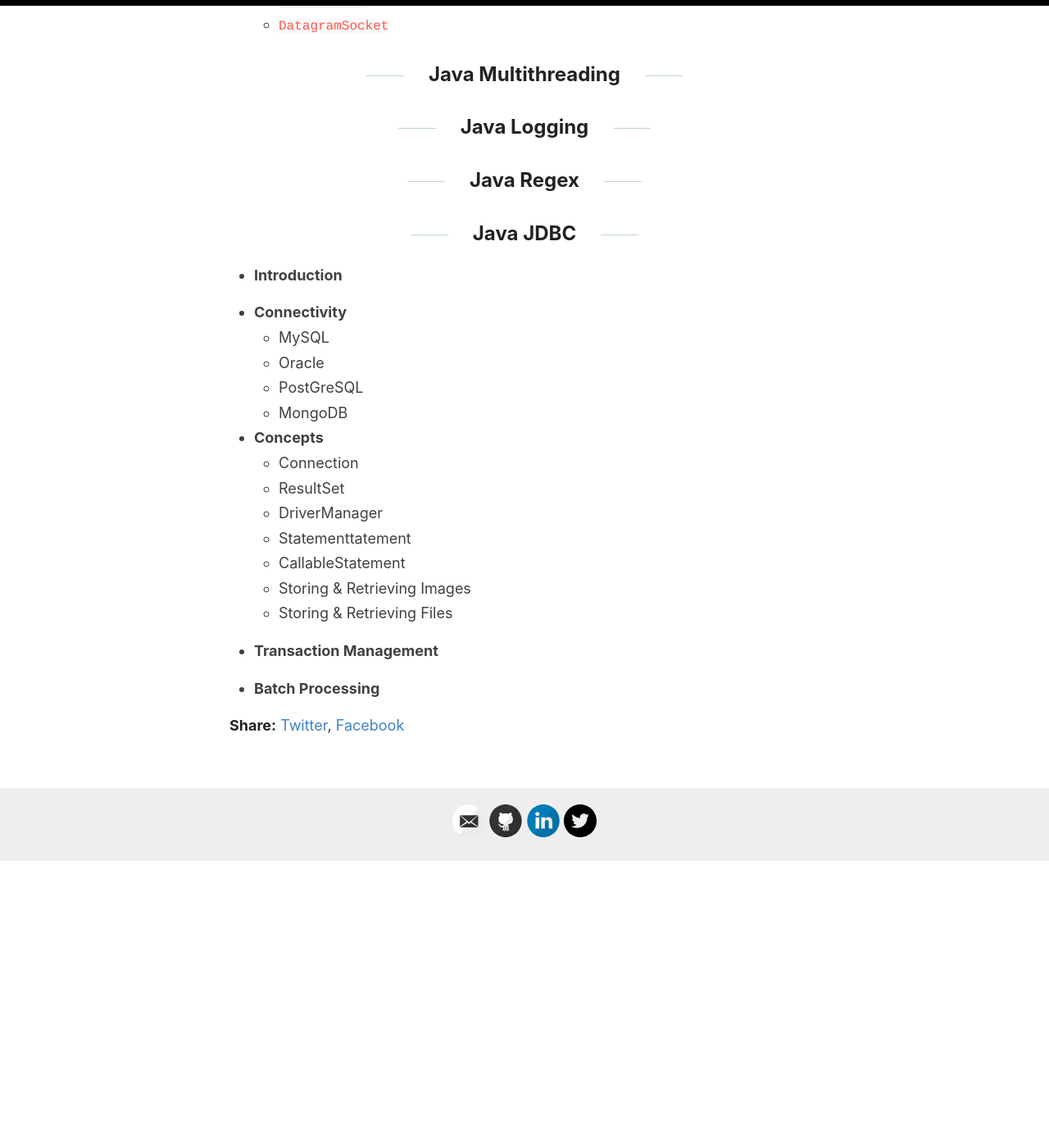
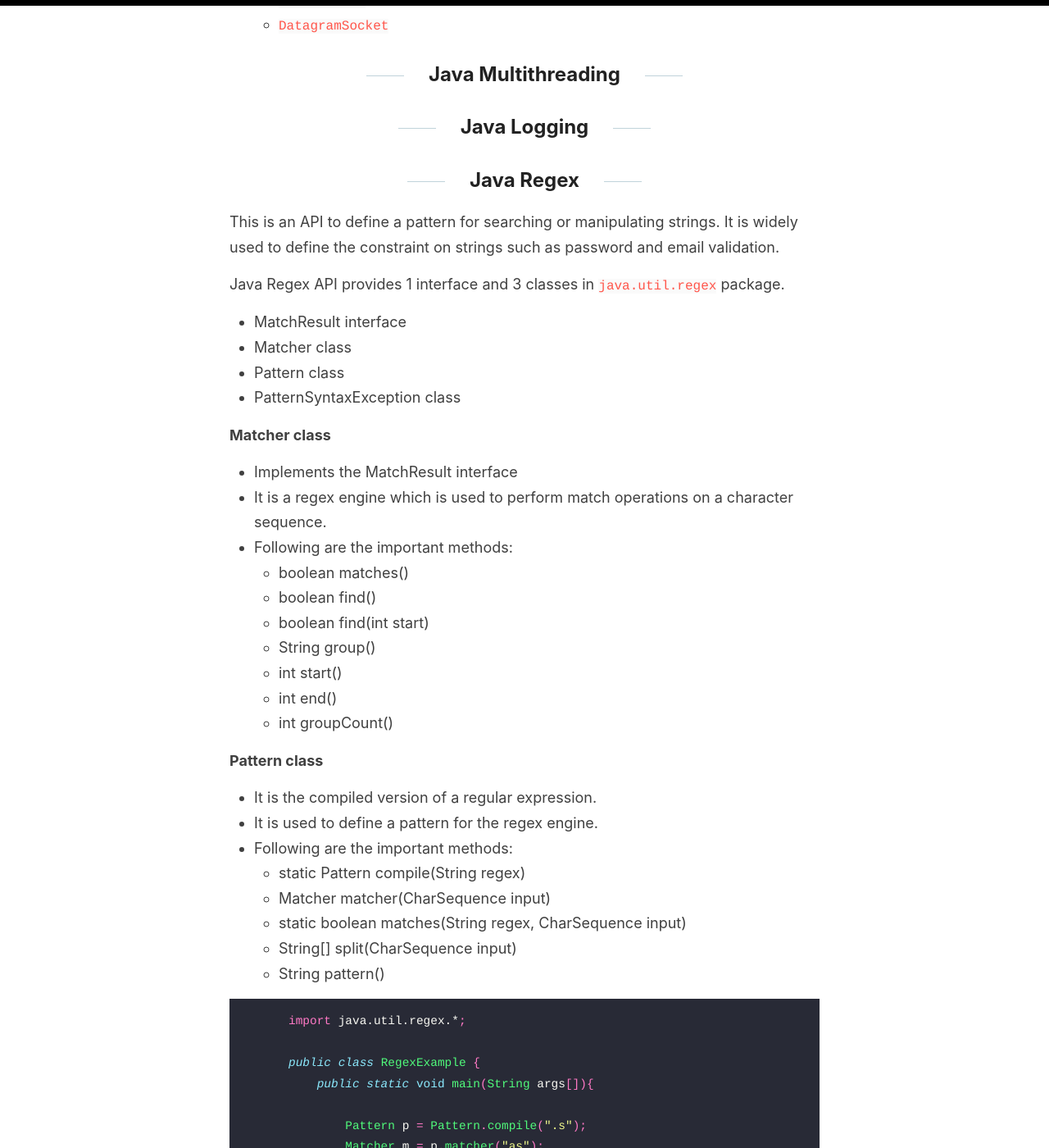
Before and after one commit to jaykay12/tech, a Jekyll site: the page built from _posts/2020-8-26-java-multithreading-networking-io.md, in a window 1280 px wide and 1400 px high, scrolled down 14653 px. Shown: the whole window at 82% size. Built offline with Jekyll 4.4.1, drawn with Linux system fonts in a browser that asks for light colours; before the commit the page ends 15703 px from its top, so only the background shows below that; some of the changed text lies outside the part shown.

Commit message:
Added regex

````diff
--- a/_posts/2020-8-26-java-multithreading-networking-io.md
+++ b/_posts/2020-8-26-java-multithreading-networking-io.md
@@ -422,6 +422,85 @@ Creating your own Exception that is known as custom exception or user-defined ex
 ## Java Logging
 
 ## Java Regex
+This is an API to define a pattern for searching or manipulating strings.
+It is widely used to define the constraint on strings such as password and email validation.
+
+Java Regex API provides 1 interface and 3 classes in `java.util.regex` package.
+   - MatchResult interface
+   - Matcher class
+   - Pattern class
+   - PatternSyntaxException class
+
+**Matcher class**
+   - Implements the MatchResult interface
+   - It is a regex engine which is used to perform match operations on a character sequence.
+   - Following are the important methods:
+      - boolean matches()
+      - boolean find()
+      - boolean find(int start)
+      - String group()
+      - int start()
+      - int end()
+      - int groupCount()
+
+
+**Pattern class**
+  - It is the compiled version of a regular expression.
+  - It is used to define a pattern for the regex engine.
+  - Following are the important methods:
+      - static Pattern compile(String regex)
+      - Matcher matcher(CharSequence input)
+      - static boolean matches(String regex, CharSequence input)
+      - String[] split(CharSequence input)
+      - String pattern()
+
+
+  ```java
+      import java.util.regex.*;
+
+      public class RegexExample {
+          public static void main(String args[]){
+
+              Pattern p = Pattern.compile(".s");
+              Matcher m = p.matcher("as");
+              boolean b1 = m.matches();
+
+              boolean b2=Pattern.compile(".s").matcher("as").matches();
+
+              boolean b3 = Pattern.matches(".s", "as");
+
+              System.out.println(b+" "+b2+" "+b3);               // true true true
+          }
+      }
+  ```
+
+**RegEx Essentials**
+
+||Usage|
+|---|---|
+|^regex|match at the beginning of the line|
+|regex$|match at the end of the line|
+|[abc]|a, b, or c|
+|[abc][vz]|can match a or b or c followed by either v or z|
+|[^abc]|Any character except a, b, or c (negation)|
+|[a-zA-Z]|a through z or A through Z, inclusive (range)|
+|X\|Z|Finds X or Z.
+|XZ|Finds X directly followed by Z|
+|X?|X occurs once or not at all|
+|X+|X occurs once or more times|
+|X*|X occurs zero or more times|
+|X{n}|X occurs n times only|
+|.|Any character (may or may not match terminator)|
+|\d|Any digits, short of [0-9]|
+|\D|Any non-digit, short for [^0-9]|
+|\s|Any whitespace character, short for [\t\n\x0B\f\r]|
+|\S|Any non-whitespace character, short for [^\s]|
+|\S+|Several non-whitespace characters|
+|\w|Any word character, short for [a-zA-Z_0-9]|
+|\W|Any non-word character, short for [^\w]|
+|a(?!b)|(Negative look ahead) match "a" if "a" is not followed by "b".|
+
+> The regex is applied on the text from left to right.
 
 ## Java JDBC
 
````
